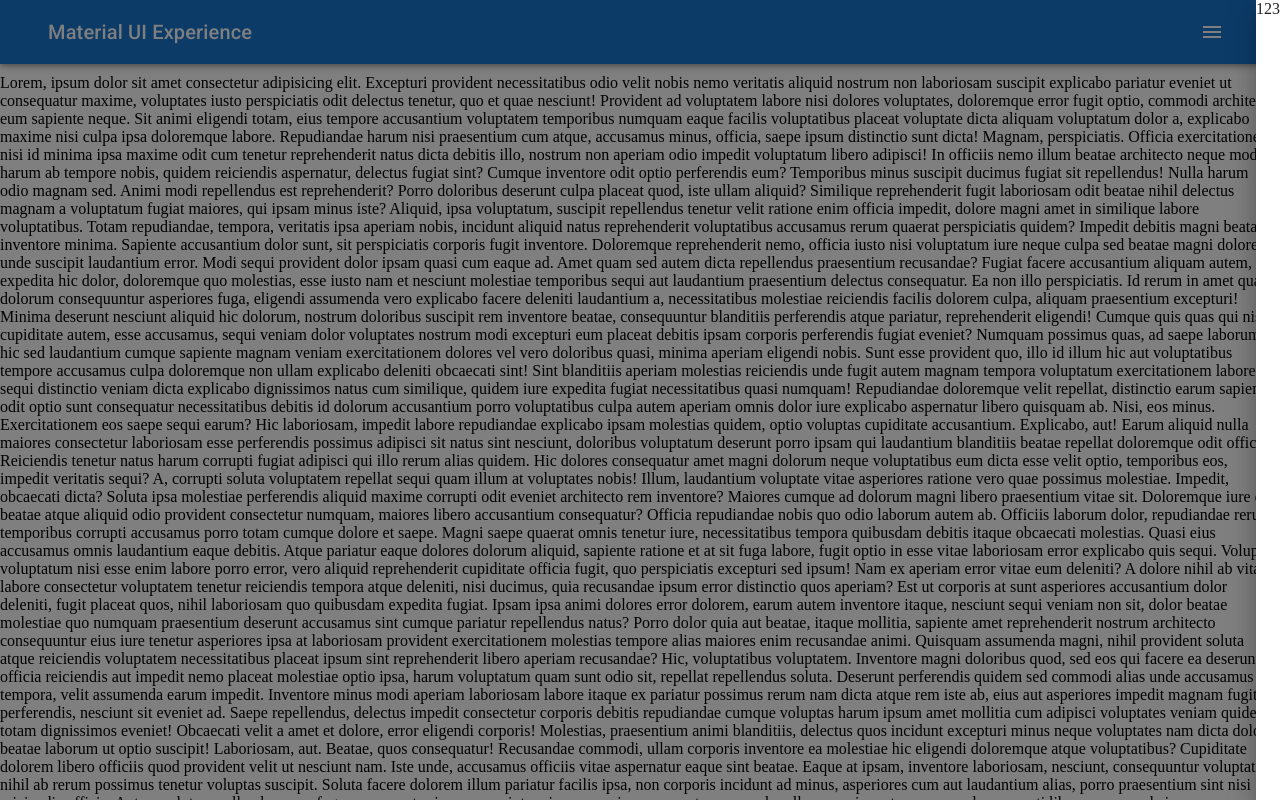
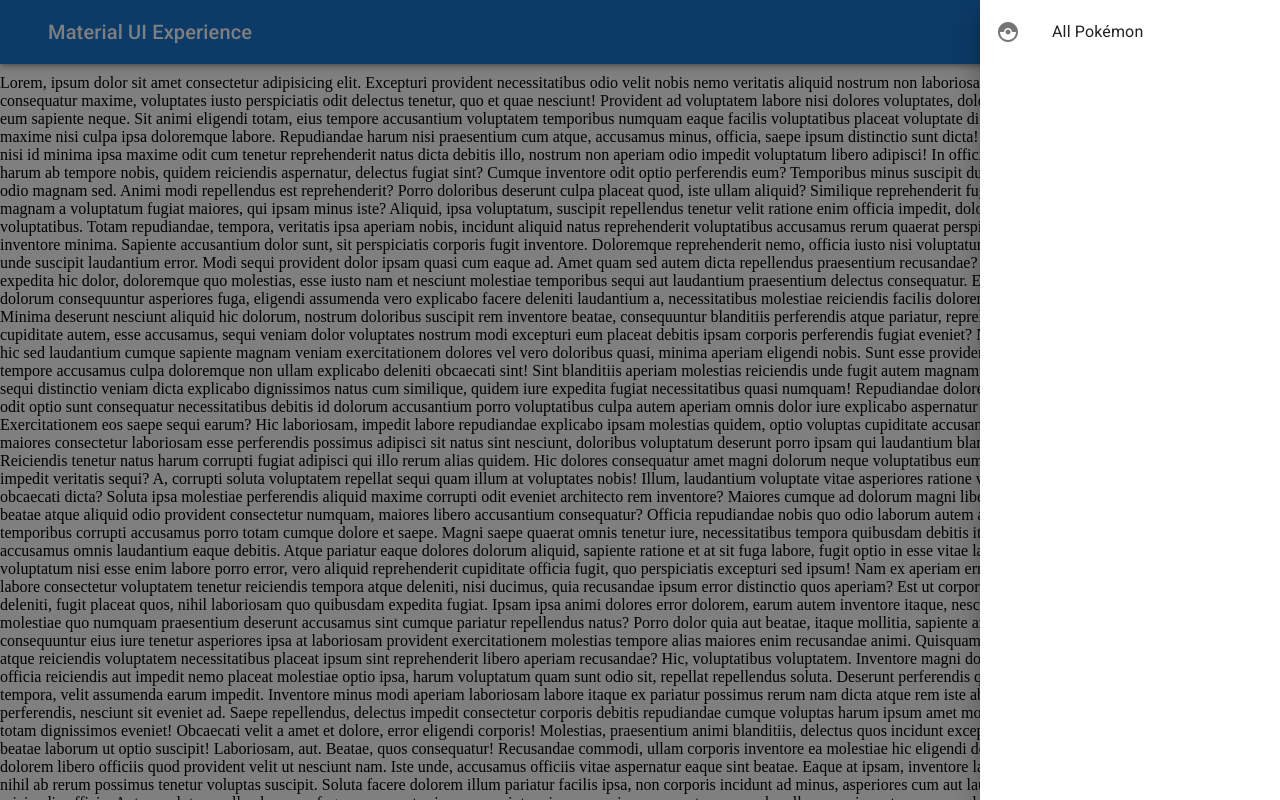
Before and after one commit to Gray-Starling/Material_UI_experience, a React (Vite) app: page / in a window 1280 px wide. Both pictures are taken after a click on the button 1212 px from the left and 32 px from the top of the page. Shown: the top 800 px of the page. Built offline with nearby package versions, Linux system fonts and the light colour scheme.

Commit message:
add side menu

```diff
--- a/src/cmponents/header/Header.tsx
+++ b/src/cmponents/header/Header.tsx
@@ -1,17 +1,33 @@
 import { MenuOutlined } from '@mui/icons-material'
+import InboxIcon from '@mui/icons-material/MoveToInbox'
+import MailIcon from '@mui/icons-material/Mail'
+import CatchingPokemonRoundedIcon from '@mui/icons-material/CatchingPokemonRounded'
 import {
 	AppBar,
+	Box,
 	Container,
+	Divider,
 	Drawer,
 	IconButton,
+	List,
+	ListItem,
+	ListItemButton,
+	ListItemIcon,
+	ListItemText,
 	Toolbar,
 	Typography,
 } from '@mui/material'
 import { useState } from 'react'
 
+const menu = [
+	{
+		linkTitle: 'All Pokémon',
+		linkIcon: <CatchingPokemonRoundedIcon />,
+	},
+]
+
 export const Header = () => {
-
-  const [isSideMenuOpen, setIsSideMenuOpen] = useState(false)
+	const [isSideMenuOpen, setIsSideMenuOpen] = useState(false)
 
 	return (
 		<AppBar position='sticky' sx={{ mb: '10px' }}>
@@ -27,10 +43,20 @@ export const Header = () => {
 						anchor='right'
 						open={isSideMenuOpen}
 						onClose={() => setIsSideMenuOpen(false)}
-            // PaperProps={{
-            //   sx: { width: "10rem" },
-            // }}
-					>123</Drawer>
+						PaperProps={{
+							sx: { width: '300px' },
+						}}>
+						<List>
+							{menu.map((item, index) => (
+								<ListItem key={index} disablePadding>
+									<ListItemButton>
+										<ListItemIcon>{item.linkIcon}</ListItemIcon>
+										<ListItemText primary={item.linkTitle} />
+									</ListItemButton>
+								</ListItem>
+							))}
+						</List>
+					</Drawer>
 				</Toolbar>
 			</Container>
 		</AppBar>
```
